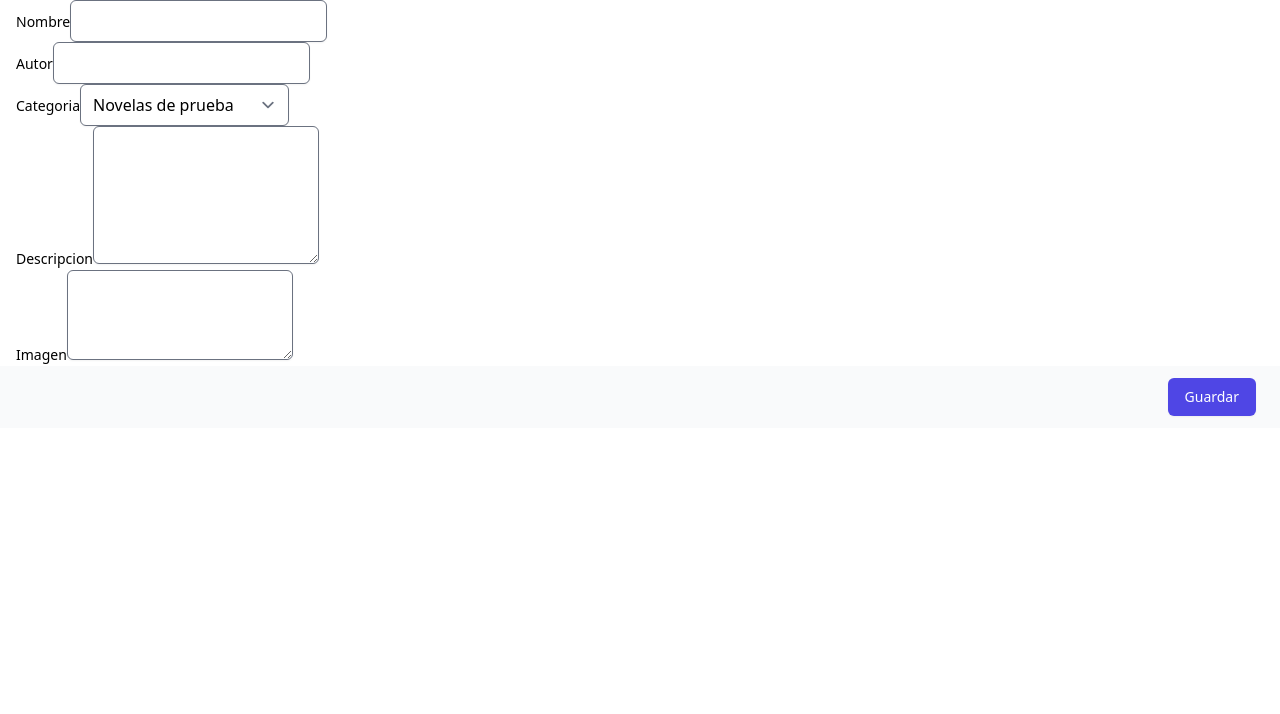
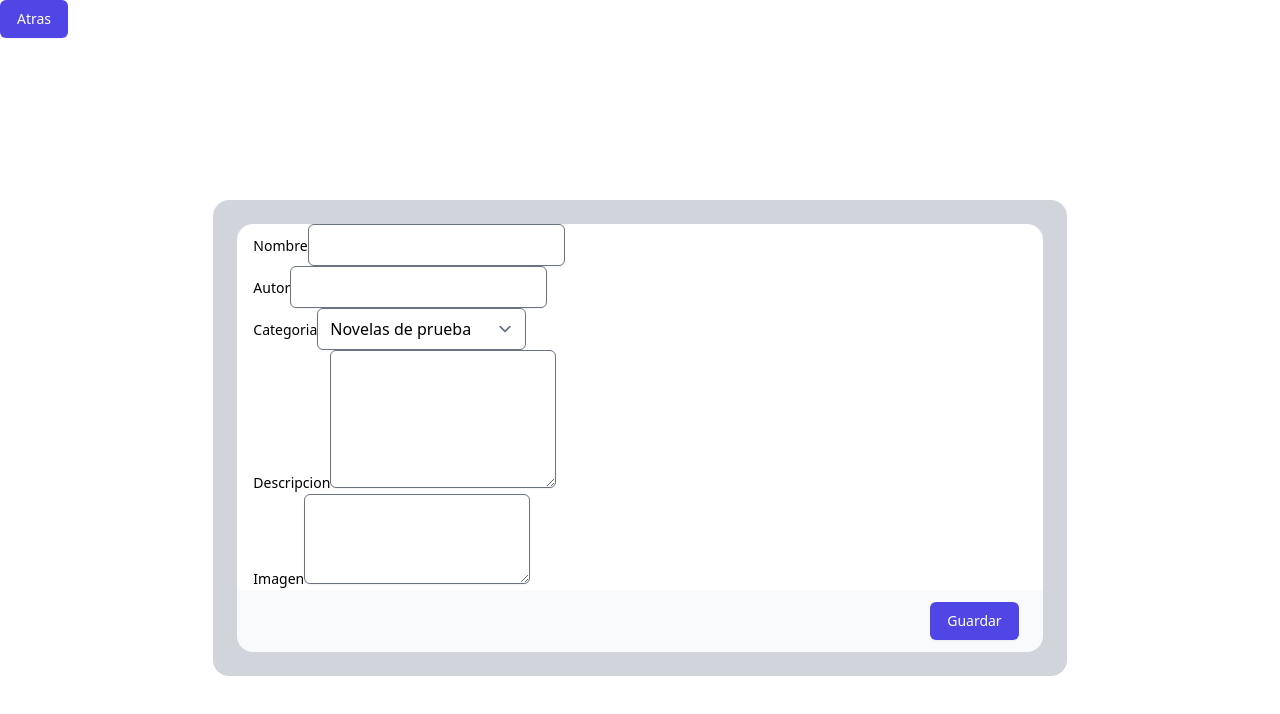
Before and after one commit to MrFabiioo/manager-library, a Next.js app: page / in a window 1280 px wide. Shown: the top 714 px of the page. Built offline with nearby package versions, Linux system fonts and the light colour scheme; no server answers.

Commit message:
cerra, agregar, editar corregido

```diff
--- a/src/Components/alert.jsx
+++ b/src/Components/alert.jsx
@@ -4,7 +4,7 @@ const Alert = ({ alert, handleClose }) => {
   if (alert && alert?.autoClose) {
     setTimeout(() => {
       handleClose();
-    }, 7000);
+    }, 8000);
   }
 
   return (
@@ -12,7 +12,9 @@ const Alert = ({ alert, handleClose }) => {
         {alert?.active && (
             <div x-data="true"  className="bg-indigo-100 p-5 w-full rounded mb-8">
             <div className="flex space-x-3">
-                <div className="flex-1 leading-tight text-sm text-black font-medium">{alert.message}</div>
+                <div className="flex-1 leading-tight text-bold text-black font-medium">
+                {alert.message}<strong>{alert.book}</strong>
+                  </div>
                 <button type="button">
                 <XCircleIcon className="w-6 h-6 text-gray-600" onClick={handleClose} />
                 </button>
--- a/src/Components/formBook.jsx
+++ b/src/Components/formBook.jsx
@@ -20,7 +20,26 @@ export default function FormBook({ book, estado,cambiarEstado, setAlert }) {
     };
     try {
       const valid = await ValidationSchema.validate(data);
-      console.log(valid);
+      if (book) {
+        updateBook(book?.id,data);
+        setAlert({
+          active: true,
+          message: `El siguiente libro ah sido hactualizado: `,
+          type: 'error',
+          book:`${book.title}`,
+          autoClose: false,
+        });
+        setTimeout(() => {
+          router.push('/');
+        }, 4000);
+
+      } else {
+        addBook(data);
+        cambiarEstado(!estado);
+        setTimeout(() => {
+          window.location.reload();
+        }, 2000);
+      }
     } catch (error) {
       setAlert({
         active: true,
@@ -29,27 +48,12 @@ export default function FormBook({ book, estado,cambiarEstado, setAlert }) {
         autoClose: true,
       })
     }
+  }
 
-    if (book) {
-      console.log(book.id)
-      updateBook(book?.id,data);
-      alert('Libro actualizado');
-      router.push('/');
-
-    } else {
-      addBook(data);
-      cambiarEstado(!estado);
-    }
-
-
-  }
   return (
 
-    <>
-
-
-    <form ref={formRef} onSubmit={handleSubmit} className='w-full'>
-      <div className="overflow-hidden">
+    <form ref={formRef} onSubmit={handleSubmit} className='w-full '>
+      <div className="overflow-hidden rounded-2xl ">
         <div className="px-4 py-5 bg-white sm:p-6 ">
           <div className="grid grid-cols-6 gap-6 ">
             <div className="col-span-6 sm:col-span-6 ">
@@ -135,6 +139,5 @@ export default function FormBook({ book, estado,cambiarEstado, setAlert }) {
         </div>
       </div>
     </form>
-    </>
   );
 }
--- a/src/app/[...edit]/page.jsx
+++ b/src/app/[...edit]/page.jsx
@@ -1,19 +1,19 @@
 "use client";
 import FormProduct from "../../Components/formBook";
 import React, { useEffect, useState } from "react";
-import { useParams } from "next/navigation";  // ✅ Importar useParams
+import { useParams } from "next/navigation";
 import axios from "axios";
 import endPoints from "../../services/index";
+import useAlert from "../../hooks/useAlert";
+import Alert from "../../Components/alert";
+import Link from 'next/link';
 
 export default function Edit() {
   const [book, setBook] = useState({});
-  const params = useParams(); // ✅ Obtener los parámetros dinámicos de la URL
+  const { alert, setAlert, toggleAlert } = useAlert(); // ✅ Agregar useAlert
+  const params = useParams();
 
-  //console.log("PARAMS:", params); // Ver qué valores devuelve useParams
-
-  const id = Array.isArray(params.edit) ? params.edit[1] : params.edit; // ✅ Manejo del array en rutas catch-all
-
-  //console.log("ID:", id);
+  const id = Array.isArray(params.edit) ? params.edit[1] : params.edit;
 
   useEffect(() => {
     if (!id) return;
@@ -24,13 +24,36 @@ export default function Edit() {
         setBook(response.data);
       } catch (error) {
         console.error(error);
-        alert("ID no encontrado");
+        setAlert({
+          active: true,
+          message: "ID no encontrado",
+          type: "error",
+          book:"",
+          autoClose: true,
+        });
       }
     }
     getBook();
   }, [id]);
 
-  //console.log(book);
+  return (
+    <>
+      <Alert alert={alert} handleClose={toggleAlert} />
+      <Link href={"./../"} >
+      <button
+              type="button"
+              className="inline-flex items-center px-4 py-2 border border-transparent rounded-md shadow-sm text-sm font-medium text-white bg-indigo-600 hover:bg-indigo-700 focus:outline-none focus:ring-2 focus:ring-offset-2 focus:ring-indigo-500"
+            >
+              Atras
+            </button>
+      </Link>
 
-  return <FormProduct book={book} />;
+      <div className="flex justify-center items-center h-screen">
+        <div className="bg-gray-300 p-6 w-3/4 md:w-1/2 lg:w-2/3 rounded-2xl ">
+            <FormProduct book={book} setAlert={setAlert} alert={alert} toggleAlert={toggleAlert} />
+       </div>
+    </div>
+
+    </>
+  );
 }
--- a/src/app/page.jsx
+++ b/src/app/page.jsx
@@ -31,24 +31,13 @@ export default function Home() {
   //console.log(endPoints.books.getAllBooks)
 
   const handleDelete = (id) => {
-    deleteBook(id).then(() => {
-      setAlert({
-        active: true,
-        message: 'Libro Eliminado',
-        type: 'error',
-        autoClose: true,
-      });
-    });
-    setTimeout(() => {
-      window.location.reload();
-    }, 7001);
-
+    deleteBook(id).then(()=>{window.location.reload();})
   };
   return (
     <>
     <Alert alert={alert} handleClose={toggleAlert} />
       <Modal estado={openModal} cambiarEstado={setOpenModal}>
-        <FormBook estado={openModal} cambiarEstado={setOpenModal} setAlert={setAlert}></FormBook>
+        <FormBook estado={openModal} cambiarEstado={setOpenModal} setAlert={setAlert} ></FormBook>
       </Modal>
       <div className="lg:flex lg:items-center lg:justify-between mb-8">
         <div className="flex-1 min-w-0">
--- a/src/hooks/useAlert.js
+++ b/src/hooks/useAlert.js
@@ -5,7 +5,8 @@ const useAlert = (options) => {
     active: false,
     message: '',
     type: '',
-    autoClose: true,
+    book:"",
+    autoClose: false,
   };
   const [alert, setAlert] = useState({
     ...defaultOptions,
```
